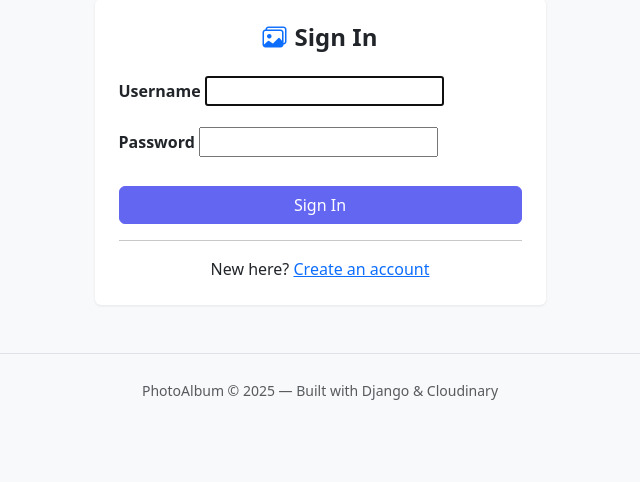
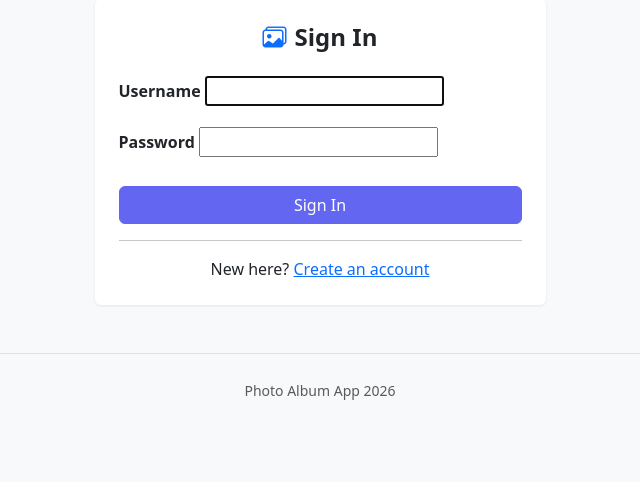
Before and after one commit to chicken3d-Out/MSIT-213_Assignment6_PhotoAlbum, a Django app: a page that uses templates/base.html in a window 1280 px wide. Shown: the part 105-587 px from the top of the page, without its empty margins (320-960 px from the left). Run offline with Django 5.2, Linux system fonts and the light colour scheme.

Commit message:
Change footer text to 'Photo Album App 2026'
Updated footer text to reflect the current year and app name.

```diff
--- a/templates/base.html
+++ b/templates/base.html
@@ -85,7 +85,7 @@
 </div>
 
 <footer class="mt-5 py-4 text-center text-muted border-top">
-  <small>PhotoAlbum &copy; 2025 &mdash; Built with Django &amp; Cloudinary</small>
+  <small>Photo Album App 2026</small>
 </footer>
 
 <script src="https://cdn.jsdelivr.net/npm/bootstrap@5.3.0/dist/js/bootstrap.bundle.min.js"></script>
```
